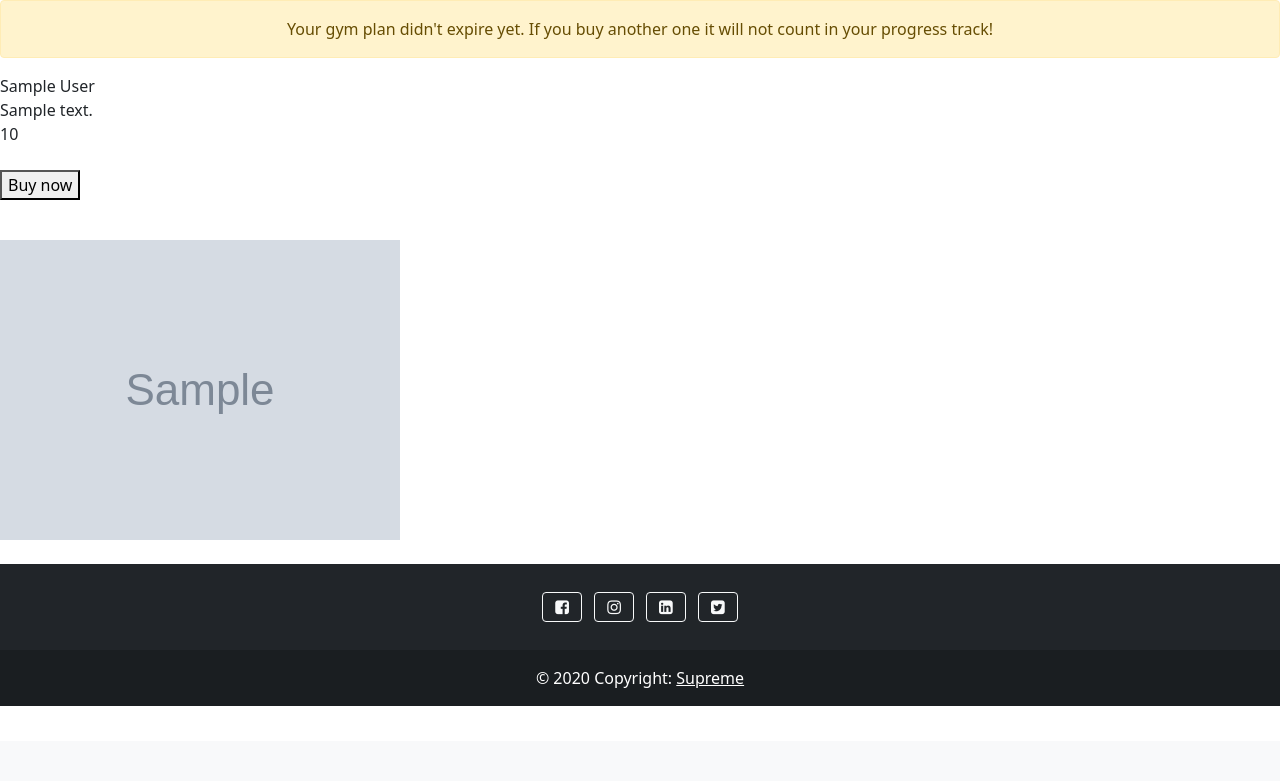
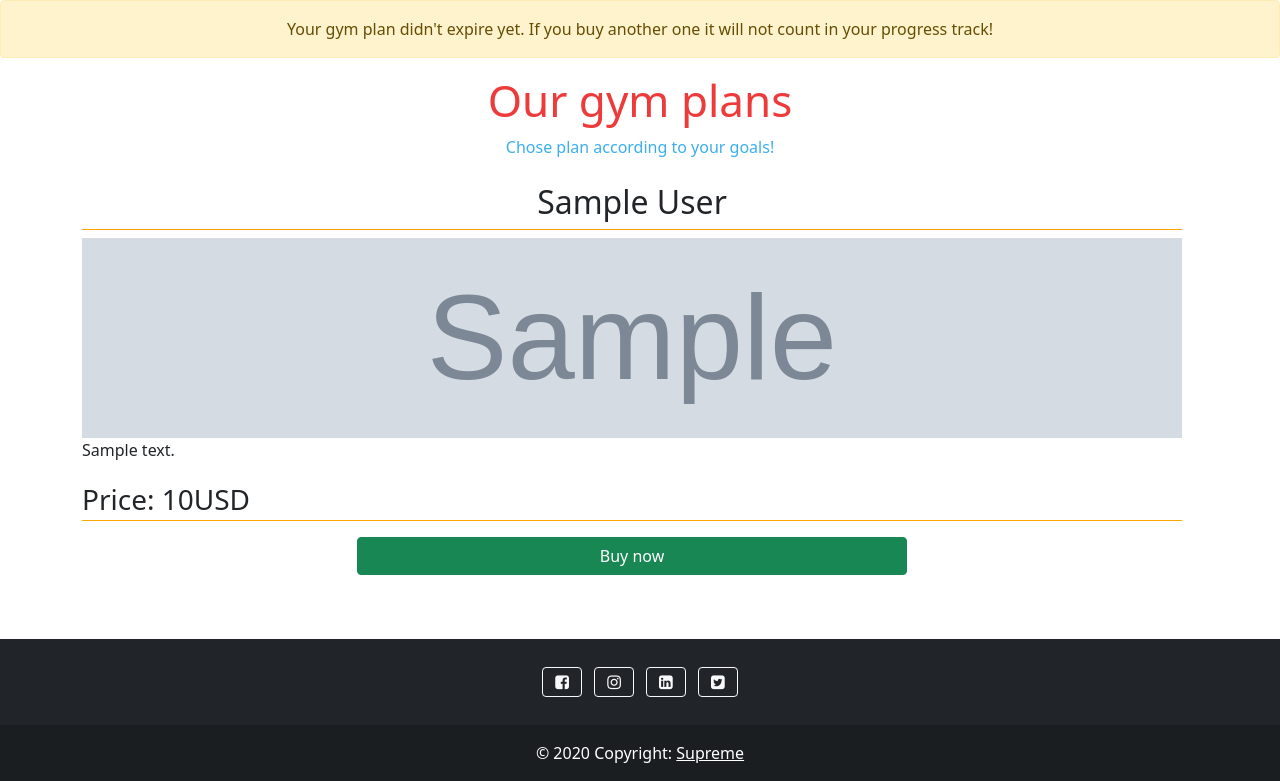
Before and after one commit to vstefan22/Gym-site, a Django app: page /plans/ in a window 1280 px wide. Shown: the part 59-840 px from the top of the page. Before the commit the page ends 765 px from the top, so only its background shows below. Run offline with Django 3.2, Linux system fonts and the light colour scheme; a user stored in the database is signed in; tables that the repository leaves empty hold one stand-in row (values such as "Sample post"); grey boxes marked "Sample" are stand-in pictures; parts of the project's set-up code (start-up, migrations or seed data) failed here and were passed over.

Commit message:
plans page designed

```diff
--- /dev/null
+++ b/gym_app/static/css/plans.css
@@ -0,0 +1 @@
+.hover-div:hover {background-color:#fafafa;}
--- a/gym_app/templates/gym_app/plans.html
+++ b/gym_app/templates/gym_app/plans.html
@@ -1,5 +1,5 @@
 {%extends 'gym_app/base.html'%} {%load static%} {%block content%}
-
+<link rel="stylesheet" type="text/css" href="{% static 'css/plans.css' %}" />
 {% if messages %}
 {% for message in messages %}
 <div class="container-fluid p-0">
@@ -9,26 +9,39 @@
 </div>
 {% endfor %}
 {% endif %}
+<div class="text-center">
+    <h1 style="font-size: 44px; color:
+    #ed3b3b
+    ;">Our gym plans</h1>
+    <p style="font-size: 16px; color:
+    #3bafed
+    ;">Chose plan according to your goals!</p>
+</div>
+<div class="container">
+    <div class="row">
         {% for plan in name_of_plans%}
-{{plan.name}}
-<br>
-{{plan.description}}
-<br>
+        <div class="col me-3 hover-div">
+            <h2 style="border-bottom:1px solid orange; " class=" text-center p-2">{{plan.name}}</h2>
+            <img src="{{plan.image.url}}" alt="" style="width: 100%; height: 200px">
+            <p class="lh-base">{{plan.description}}</p>
+
 
             {%for pricee in plan.plan.all%}
-{{pricee.price}}
-<br><br>
+            <p style="border-bottom:1px solid orange;" class="fs-3">Price: {{pricee.price}}USD</p>
+
+
             <form action="{% url 'gym:checkout' pricee.id %}" method="post">
                 {%csrf_token%}
-    <button type="submit">Buy now</button>
+                <div class="d-grid gap-2 col-6 mx-auto">
+                    <button class="btn btn-success" type="submit">Buy now</button>
+                </div>
             </form>
 
             {%endfor%}
-<br>
-
-<img src="{{plan.image.url}}" alt="">
 
             <br><br>
+        </div>
         {%endfor%}
-
+    </div>
+</div>
 {%endblock%}
```
Also changed, not shown: media/images/Current_primary_ISQ37yp.jpg (added). Lines whose indentation alone changed are shown as unchanged.
